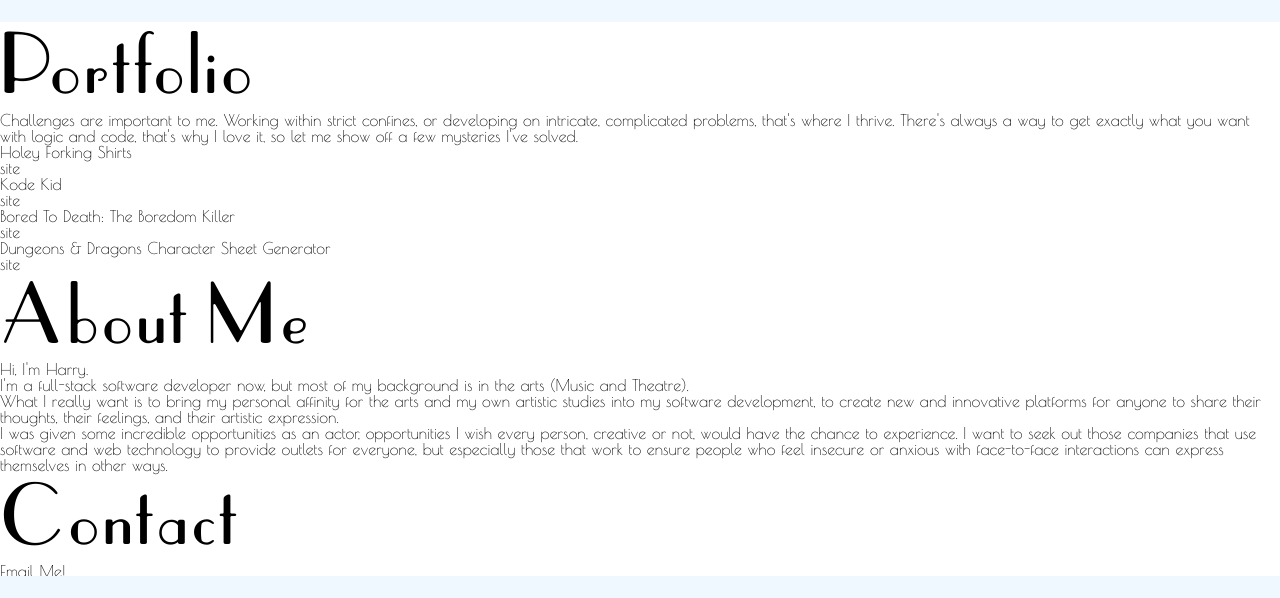
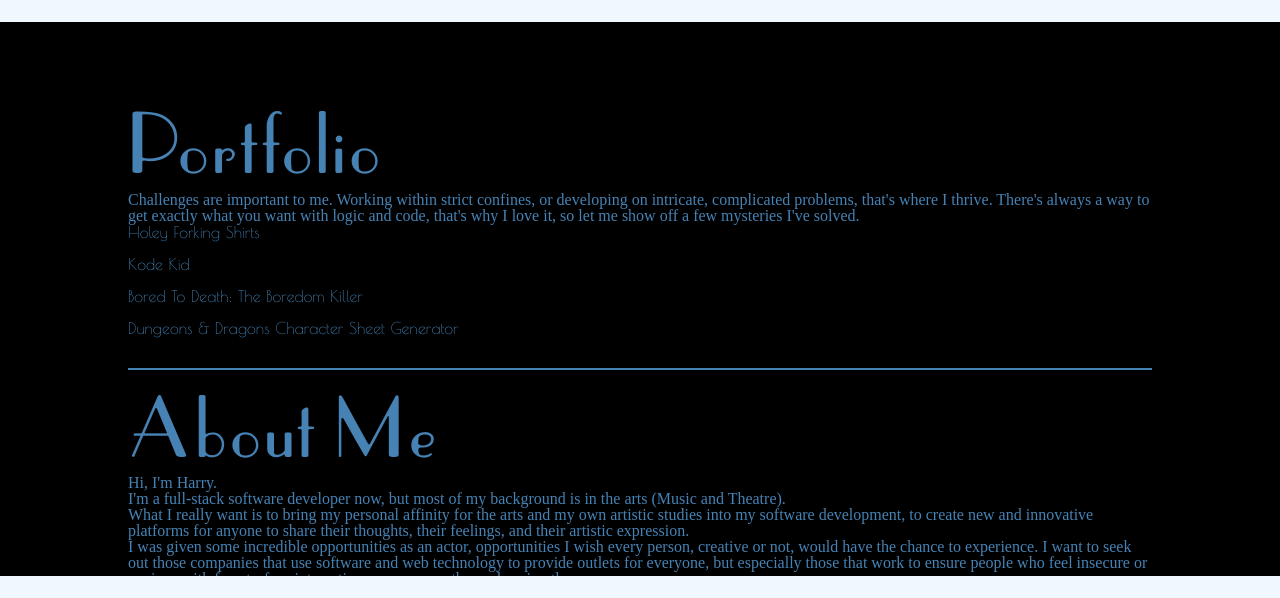
Before and after one commit to HCoggers/portfolio, a plain HTML site: page index.html in a window 1280 px wide. Shown: the part 157-755 px from the top of the page. Drawn offline with nearby package versions, Linux system fonts and the light colour scheme.

Commit message:
colors for main

```diff
--- a/assets/css/base.css
+++ b/assets/css/base.css
@@ -8,10 +8,23 @@
   src: url(../fonts/Parisish-EEoW.ttf);
 }
 
-*, a, li {
+* {
+  color: steelblue;
+}
+
+main {
+  background-color: black;
+}
+
+h1, a, li {
   font-family: PoiretOne;
   color: black;
   text-decoration: none;
+}
+
+a:hover {
+  background-color: black;
+  color: steelblue;
 }
 
 h1, h2 {
@@ -22,3 +35,8 @@ h1, h2 {
 h1 {
   font-size: 10vw;
 }
+
+section {
+  border-bottom: solid steelblue 2px;
+  padding: 1em 0;
+}
--- a/assets/css/layout.css
+++ b/assets/css/layout.css
@@ -6,6 +6,10 @@ header {
   align-items: center;
   padding: 2vw 5vw;
   background-color: aliceblue;
+}
+
+main {
+  padding: 5vw 10vw;
 }
 
 #navtoggle {
@@ -19,10 +23,13 @@ nav {
 nav li {
   width: 100%;
   text-align: center;
+  padding: .5em 0;
 }
 
 a {
   width: 100%;
+  padding: .5em;
+  border-radius: 1em;
 }
 
 footer {
```
